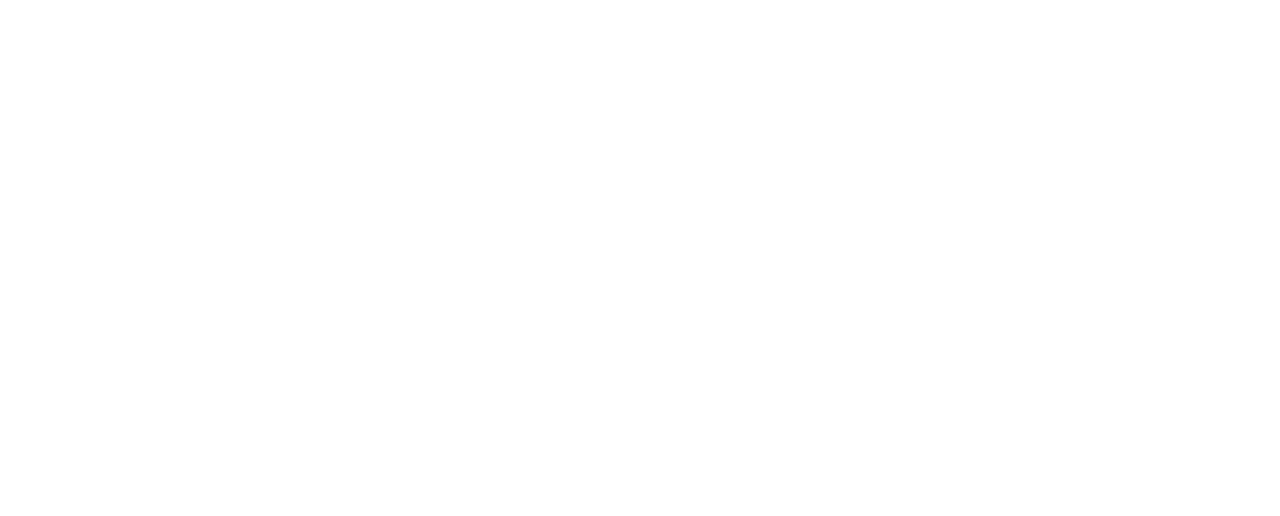
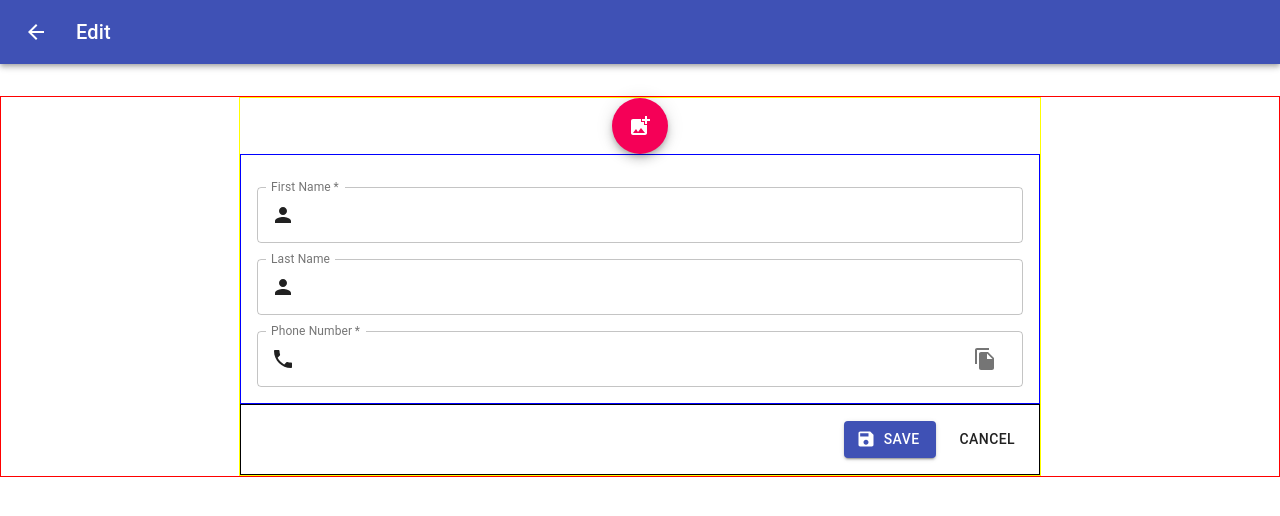
Before and after one commit to 99darshan/ContactsManager, a React (Create React App) app in the folder client/: page /edit in a window 1280 px wide. Shown: the top 516 px of the page. Built offline with nearby package versions, Linux system fonts and the light colour scheme.

Commit message:
added favorite and edit action buttons in contact list item, created edit page, created raised button and flat button component, Created ContactTextFields component

```diff
--- a/client/src/App.js
+++ b/client/src/App.js
@@ -2,6 +2,7 @@
 import Home from './pages/Home';
 import Add from './pages/Add';
 import Details from './pages/Details';
+import Edit from './pages/Edit';
 import {BrowserRouter, Switch, Route} from 'react-router-dom'
 
 function App() {
@@ -12,6 +13,7 @@
         <Route path="/add" exact><Add/></Route>
         {/* TODO: probably should pass in an id as route param ?? */}
         <Route path="/details" exact><Details/></Route>
+        <Route path="/edit" exact><Edit/></Route>
 
       </Switch>
     </BrowserRouter>
--- a/client/src/components/ContactListItem.jsx
+++ b/client/src/components/ContactListItem.jsx
@@ -3,11 +3,14 @@
   ListItem,
   ListItemAvatar,
   Avatar,
-  ListItemText
+  ListItemText,
+  ListItemSecondaryAction,
+  IconButton
 } from "@material-ui/core";
 import PropTypes from "prop-types";
 import { Divider } from "@material-ui/core";
 import { Link } from "react-router-dom";
+import { Star, Edit } from "@material-ui/icons";
 
 export default function ContactListItem(props) {
   return (
@@ -17,6 +20,8 @@
         to="/details"
         alignItems="flex-start"
         button
+        divider
+        ContainerComponent="div"
         onClick={() => {
           console.log("list tem clicked");
         }}
@@ -24,9 +29,29 @@
         <ListItemAvatar>
           <Avatar alt={props.name} src={props.avatar} />
         </ListItemAvatar>
+
         <ListItemText primary={props.name} secondary={props.phoneNumber} />
+        <ListItemSecondaryAction>
+          <IconButton
+            edge="end"
+            aria-label="favorite"
+            onClick={() => {
+              console.log("favorite clicked");
+            }}
+          >
+            <Star />
+          </IconButton>
+          <IconButton
+            edge="end"
+            aria-label="edit"
+            onClick={() => {
+              console.log("edit clicked");
+            }}
+          >
+            <Edit />
+          </IconButton>
+        </ListItemSecondaryAction>
       </ListItem>
-      <Divider />
     </React.Fragment>
   );
 }
--- /dev/null
+++ b/client/src/components/ContactTextFields.jsx
@@ -0,0 +1,134 @@
+import React, { Component } from "react";
+import RaisedButton from "../components/RaisedButton";
+import FlatButton from "../components/FlatButton";
+
+import {
+  ArrowBack,
+  Person,
+  PersonOutline,
+  Phone,
+  Business,
+  Email,
+  Room,
+  FileCopy,
+  Close,
+  AddPhotoAlternate,
+  Save
+} from "@material-ui/icons";
+import {
+  TextField,
+  Grid,
+  InputAdornment,
+  IconButton,
+  Fab
+} from "@material-ui/core";
+// TODO: change to functional component
+export default class ContactTextFields extends Component {
+  render() {
+    return (
+      <div
+        style={{ width: "100%", maxWidth: "800px", border: "1px solid yellow" }}
+      >
+        <div
+          style={{
+            display: "flex",
+            flexDirection: "row",
+            justifyContent: "center"
+          }}
+        >
+          <Fab color="secondary" aria-label="addProfilePhoto">
+            <AddPhotoAlternate />
+          </Fab>
+        </div>
+        <div
+          style={{
+            display: "flex",
+            flexDirection: "column",
+            border: "1px solid blue",
+            padding: "1rem" // TODO: use material theme spacing
+          }}
+        >
+          <TextField
+            style={{ marginTop: "16px" }}
+            fullWidth
+            id="firstName"
+            label="First Name"
+            type="search"
+            required
+            variant="outlined"
+            InputProps={{
+              startAdornment: (
+                <InputAdornment position="start">
+                  <Person />
+                </InputAdornment>
+              )
+            }}
+          />
+
+          <TextField
+            style={{ marginTop: "16px" }}
+            fullWidth
+            id="lastName"
+            label="Last Name"
+            type="search"
+            variant="outlined"
+            InputProps={{
+              startAdornment: (
+                <InputAdornment position="start">
+                  <Person />
+                </InputAdornment>
+              )
+            }}
+          />
+          <TextField
+            style={{ marginTop: "16px" }}
+            id="phoneNumber"
+            label="Phone Number"
+            required
+            variant="outlined"
+            type="tel"
+            InputProps={{
+              startAdornment: (
+                <InputAdornment position="start">
+                  <Phone />
+                </InputAdornment>
+              ),
+              endAdornment: (
+                <InputAdornment position="end">
+                  <IconButton>
+                    <FileCopy />
+                  </IconButton>
+                </InputAdornment>
+              )
+            }}
+          />
+        </div>
+        <div
+          style={{
+            display: "flex",
+            flexDirection: "row",
+            justifyContent: "flex-end",
+            border: "1px solid black",
+            padding: "1rem"
+          }}
+        >
+          <RaisedButton
+            label="Save"
+            startIcon={<Save />}
+            onClick={() => {
+              console.log("Saved on Edit.");
+            }}
+          />
+          <div style={{ marginRight: "1rem" }} />
+          <FlatButton
+            label="Cancel"
+            onClick={() => {
+              console.log("Caneled on Edit.");
+            }}
+          />
+        </div>
+      </div>
+      // {/* TODO: work on flex styling unnecessary flexes */ }
+    );
+  }
+}
--- /dev/null
+++ b/client/src/components/FlatButton.jsx
@@ -0,0 +1,7 @@
+import React from "react";
+import { Button } from "@material-ui/core";
+export default function FlatButton(props) {
+  return <Button onClick={props.onClick}>{props.label}</Button>;
+}
+
+// TODO: add prop types
--- /dev/null
+++ b/client/src/components/RaisedButton.jsx
@@ -0,0 +1,16 @@
+import React from "react";
+import { Button } from "@material-ui/core";
+export default function RaisedButton(props) {
+  return (
+    <Button
+      variant="contained"
+      color="primary"
+      startIcon={props.startIcon}
+      onClick={props.onClick}
+    >
+      {props.label}
+    </Button>
+  );
+}
+
+// TODO: add prop types
--- a/client/src/pages/Add.jsx
+++ b/client/src/pages/Add.jsx
@@ -29,6 +29,7 @@
           actionButtonText="Save"
           leadingIcon={<Close />}
           screen="add"
+          navigateTo="/"
         />
         <div
           style={{
--- a/client/src/pages/Details.jsx
+++ b/client/src/pages/Details.jsx
@@ -14,37 +14,14 @@
 export default class Details extends Component {
   constructor(props) {
     super(props);
-    this.state = {
-      isReadonlyMode: true
-    };
   }
   render() {
     return (
       <React.Fragment>
-        {this.state.isReadonlyMode ? (
-          <NavBar leadingIcon={<ArrowBack />} screen="details" navigateTo="/" />
-        ) : (
-          <NavBar
-            leadingIcon={<Close />}
-            screen="details"
-            navigateTo="/details"
-            leadingButtonClick={() => {
-              console.log("close clicked on details");
-              this.setState({ isReadonlyMode: true });
-            }}
-          />
-        )}
-        {this.state.isReadonlyMode && (
-          <FabButton
-            onClick={() => {
-              console.log("edit clicked");
-              this.setState({ isReadonlyMode: false });
-            }}
-            navigateTo="/details"
-            labelText="Edit"
-            icon={<Edit />}
-          />
-        )}
+        <NavBar leadingIcon={<ArrowBack />} screen="details" navigateTo="/" />
+
+        <FabButton navigateTo="/edit" labelText="Edit" icon={<Edit />} />
+
         <div
           style={{
             display: "flex",
@@ -69,7 +46,7 @@
             }}
           >
             <TextField
-              disabled={this.state.isReadonlyMode}
+              disabled={true}
               style={{ marginTop: "16px" }}
               fullWidth
               id="firstName"
@@ -87,7 +64,7 @@
             />
 
             <TextField
-              disabled={this.state.isReadonlyMode}
+              disabled={true}
               style={{ marginTop: "16px" }}
               fullWidth
               id="lastName"
@@ -103,7 +80,7 @@
               }}
             />
             <TextField
-              disabled={this.state.isReadonlyMode}
+              disabled={true}
               style={{ marginTop: "16px" }}
               id="phoneNumber"
               label="Phone Number"
--- /dev/null
+++ b/client/src/pages/Edit.jsx
@@ -0,0 +1,27 @@
+import React, { Component } from "react";
+import NavBar from "../components/NavBar";
+import ContactTextFields from "../components/ContactTextFields";
+import { ArrowBack } from "@material-ui/icons";
+
+export default class Edit extends Component {
+  render() {
+    return (
+      <React.Fragment>
+        <NavBar leadingIcon={<ArrowBack />} title="Edit" navigateTo="/" />
+
+        <div
+          style={{
+            display: "flex",
+            flexDirection: "row",
+            justifyContent: "center",
+            border: "1px solid  red",
+            alignItems: "stretch",
+            marginTop: "2rem"
+          }}
+        >
+          <ContactTextFields />
+        </div>
+      </React.Fragment>
+    );
+  }
+}
--- a/client/src/pages/Home.jsx
+++ b/client/src/pages/Home.jsx
@@ -15,6 +15,7 @@
           actionButtonText="Log in"
           leadingIcon={<Menu />}
           screen="home"
+          navigateTo="/"
         />
         <ContactListItem
           avatar="https://i.pravatar.cc/300"
```
